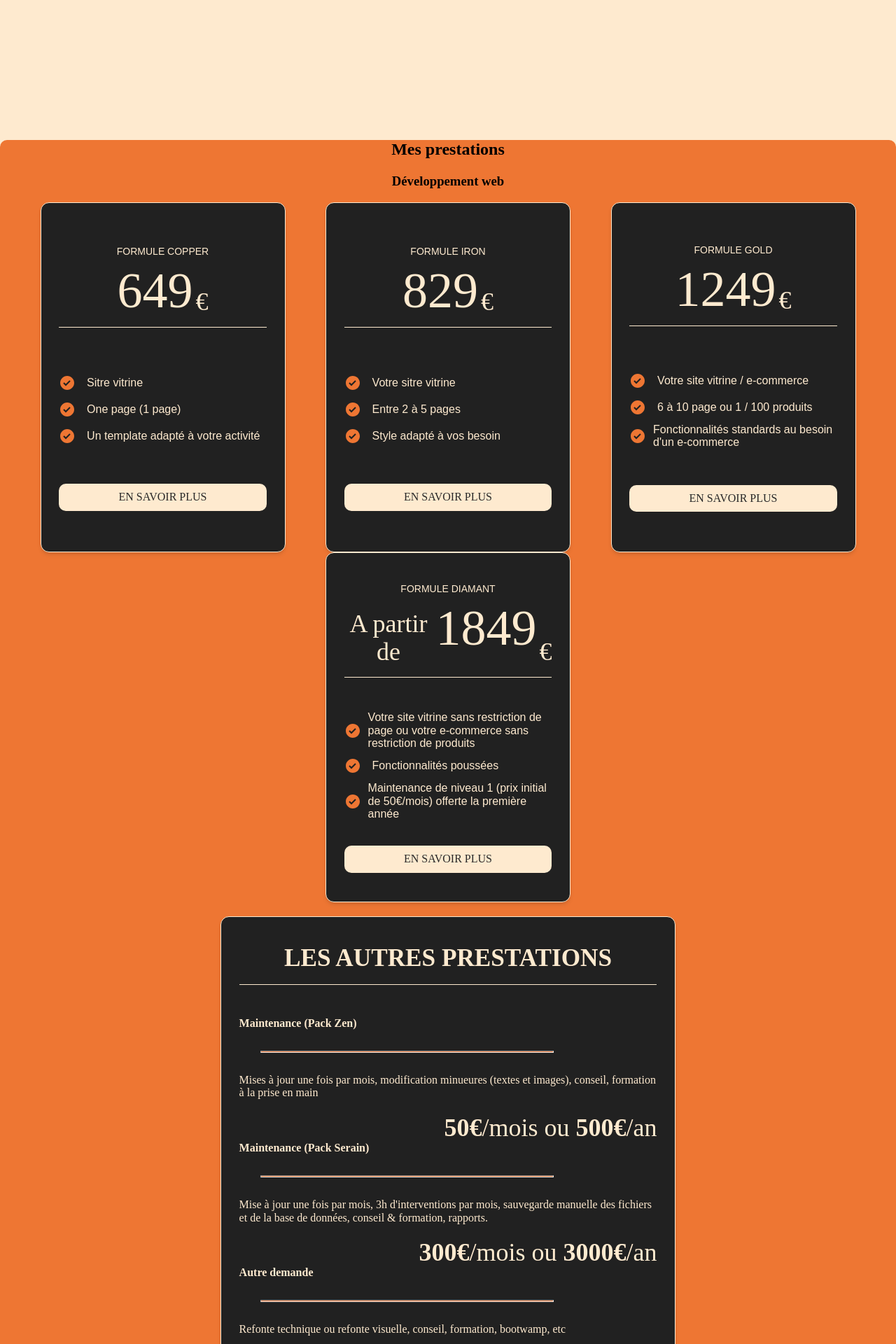
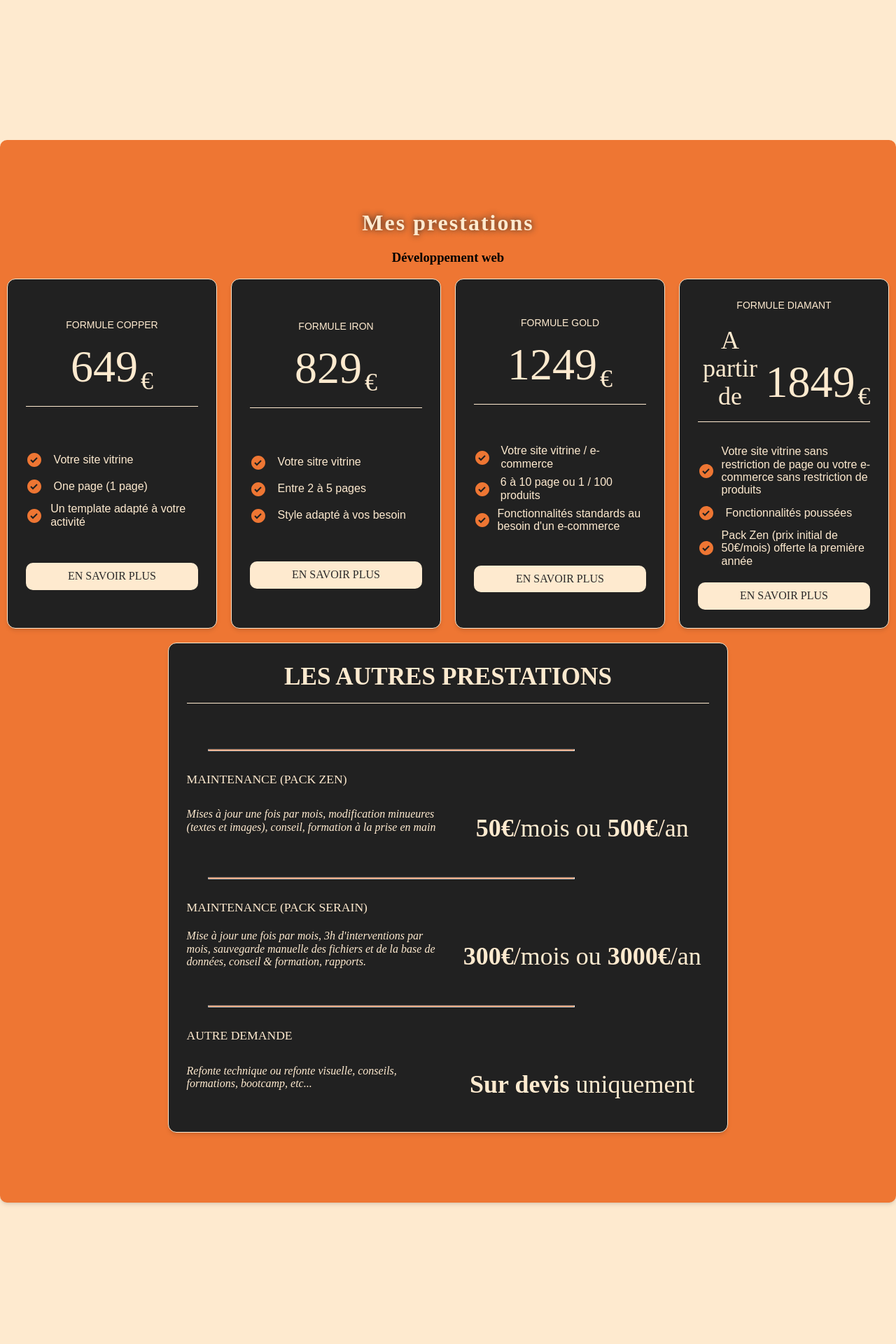
Before and after one commit to LeStitcheurF0u/personnal-tests, a PHP site: page / in a window 1280 px wide. Shown: the part 1600-3520 px from the top of the page at 70% size. Run offline with PHP 8.4, Linux system fonts and the light colour scheme; some web fonts are replaced.

Commit message:
:construction: :lipstick: Mise en forme autres prestations

```diff
--- a/css/style.css
+++ b/css/style.css
@@ -98,6 +98,7 @@ nav {
 
 nav.sticky{
     position: fixed;
+    top: 30px;
     justify-content: space-around;
     background: rgba(41, 41, 41, 0.6);
     box-shadow: 0 8px 32px 0 rgba(31, 38, 135, 0.37);
@@ -308,24 +309,34 @@ header {
     flex-flow: column nowrap;
     justify-content: space-evenly;
     align-items: center;
+    min-height: max-content;
+    padding: 100px 0;
     background-color: #EE7633;
     box-shadow: 0 4px 6px -1px rgb(0 0 0 / 0.1), 0 2px 4px -2px rgb(0 0 0 / 0.1);
     border-radius: 10px;
+}
+
+#prestation h2 {
+    font-size: 2rem;
+    color: #feeacf;
+    text-shadow: 0px 0px 10px #292929;
+    letter-spacing: 2px;
 }
 
 .packs {
     width: 100%;
     display: flex;
     flex-flow: row wrap;
-    justify-content: space-evenly;
+    justify-content: center;
     align-items: center;
+    gap: 20px;
     z-index: 1;
 }
 
 .pack-container {
     position: relative;
     display: flex;
-    width: 350px;
+    width: 300px;
     height: 500px;
     flex-direction: column;
     justify-content: space-evenly;
@@ -362,10 +373,10 @@ header {
     margin-top: 10px;
     display: flex;
     justify-content: center;
-    align-items: flex-start;
+    align-items: flex-end;
     gap: 4px;
-    font-size: 4.5rem;
-    line-height: 1;
+    font-size: 4rem;
+    line-height: 5rem;
 }
 .price-container span:first-child {
     margin-top: 10px;
@@ -441,8 +452,8 @@ header {
 .other {
     position: relative;
     display: flex;
-    width: 650px;
-    height: 700px;
+    width: 800px;
+    min-height: 700px;
     flex-direction: column;
     justify-content: space-evenly;
     border-radius: 12px;
@@ -470,10 +481,37 @@ header {
     margin: 30px;
 }
 
-.other .price-container {
-    justify-content: flex-end;
+
+.other h4 {
+    font-size: 1.1rem;
+    font-weight: 400;
+    margin: 0;
+    text-transform: uppercase;
+}
+
+.other__content-item {
+    padding: 20px 0;
+    display: flex;
+    flex-flow: row nowrap;
+    justify-content: space-between;
+    align-items: center;
+    gap: 20px;
+}
+.other__content-item p {
+    width: 100%;
+    height: 100%;
+    font-style: italic;
+}
+
+.other__content-item .price-container {
+    width: 100%;
+    justify-content: center;
     align-items: flex-end;
 }
+.other__content-item .price-container span {
+    justify-content: end;
+}
+
 
 
 /*
@@ -593,5 +631,8 @@ footer {
         width: 90%;
     }
 
+    .other {
+        width: 95%;
+    }
 
 }
--- a/index.html
+++ b/index.html
@@ -65,19 +65,19 @@
         </a>
         <ul>
           <li>
-            <a href="">
+            <a href="#realisation">
               <i class="fa-solid fa-code icon"></i>
               <span>Réalisations</span>
             </a>
           </li>
           <li>
-            <a href="">
+            <a href="#prestation">
               <i class="fa-solid fa-file-invoice-dollar icon"></i>
               <span>Prestations</span>
             </a>
           </li>
           <li>
-            <a href="">
+            <a href="#contact">
               <i class="fa-solid fa-message icon"></i>
               <span>Contact</span>
             </a>
@@ -127,7 +127,7 @@
           <h1>console.log("<span>MY<strong>WEB</strong>SOLUCE</span>")</h1>
           <h2>Créons ensemble le site web qui vous ressemble</h2>
           <p>Le web accessible à tous et pour tous</p>
-          <a href="#realisation">Me contacter</a>
+          <a href="#contact">Me contacter</a>
         </aside>
       </div>
     </header>
@@ -162,7 +162,7 @@
                       ></path>
                     </svg>
                   </span>
-                  <p>Sitre vitrine</p>
+                  <p>Votre site vitrine</p>
                 </li>
                 <li class="list">
                   <span>
@@ -390,8 +390,8 @@
                     </svg>
                   </span>
                   <p>
-                    Maintenance de niveau 1 (prix initial de 50€/mois) offerte
-                    la première année
+                    Pack Zen (prix initial de 50€/mois) offerte la première
+                    année
                   </p>
                 </li>
               </ul>
@@ -406,35 +406,43 @@
             <h3>Les autres prestations</h3>
           </div>
           <div class="other__content">
+            <hr class="spacing" />
             <h4>Maintenance (Pack Zen)</h4>
-            <hr class="spacing" />
+            <div class="other__content-item">
               <p>
-              Mises à jour une fois par mois, modification minueures (textes et
-              images), conseil, formation à la prise en main
+                Mises à jour une fois par mois, modification minueures (textes
+                et images), conseil, formation à la prise en main
               </p>
               <div class="price-container">
-              <span><strong>50€</strong>/mois ou <strong>500€</strong>/an</span>
+                <span
+                  ><strong>50€</strong>/mois ou <strong>500€</strong>/an</span
+                >
               </div>
+            </div>
+            <hr class="spacing" />
             <h4>Maintenance (Pack Serain)</h4>
-            <hr class="spacing" />
+            <div class="other__content-item">
               <p>
                 Mise à jour une fois par mois, 3h d'interventions par mois,
-              sauvegarde manuelle des fichiers et de la base de données, conseil
-              & formation, rapports.
+                sauvegarde manuelle des fichiers et de la base de données,
+                conseil & formation, rapports.
               </p>
               <div class="price-container">
                 <span
                   ><strong>300€</strong>/mois ou <strong>3000€</strong>/an</span
                 >
               </div>
+            </div>
+            <hr class="spacing" />
             <h4>Autre demande</h4>
-            <hr class="spacing" />
+            <div class="other__content-item">
               <p>
-              Refonte technique ou refonte visuelle, conseil, formation,
-              bootwamp, etc
+                Refonte technique ou refonte visuelle, conseils, formations,
+                bootcamp, etc...
               </p>
               <div class="price-container">
                 <span><strong>Sur devis</strong> uniquement</span>
+              </div>
             </div>
           </div>
         </section>
```
Lines whose indentation alone changed are shown as unchanged.
